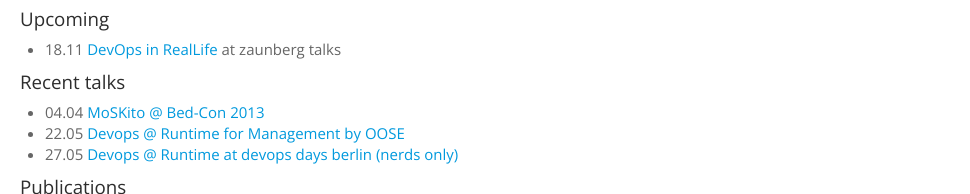
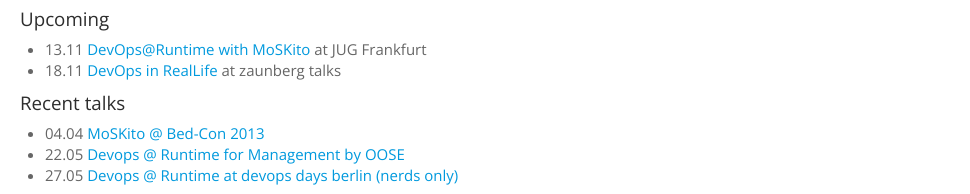
Before and after one commit to dvayanu/leon-rosenberg.net, a plain HTML site: page index.html in a window 1280 px wide. Shown: the part 333-527 px from the top of the page, 0-970 px from the left. Drawn offline with nearby package versions, Linux system fonts and the light colour scheme.

Commit message:
Update index.html

```diff
--- a/index.html
+++ b/index.html
@@ -40,6 +40,8 @@
 		</ul>
 		<h4>Upcoming</h4>
 		<ul>
+
+			<li>13.11 <a href="https://sites.google.com/site/jugffm/home/13-11-2013-devops-runtime-mit-moskito">DevOps@Runtime with MoSKito</a> at JUG Frankfurt</li>
 			<li>18.11 <a href="http://zaunberg-talks.de/berlin2013/am_devops">DevOps in RealLife</a> at zaunberg talks</li>
 			<!--li>making a pause right now, writing an article.</li-->
 		</ul>
```
